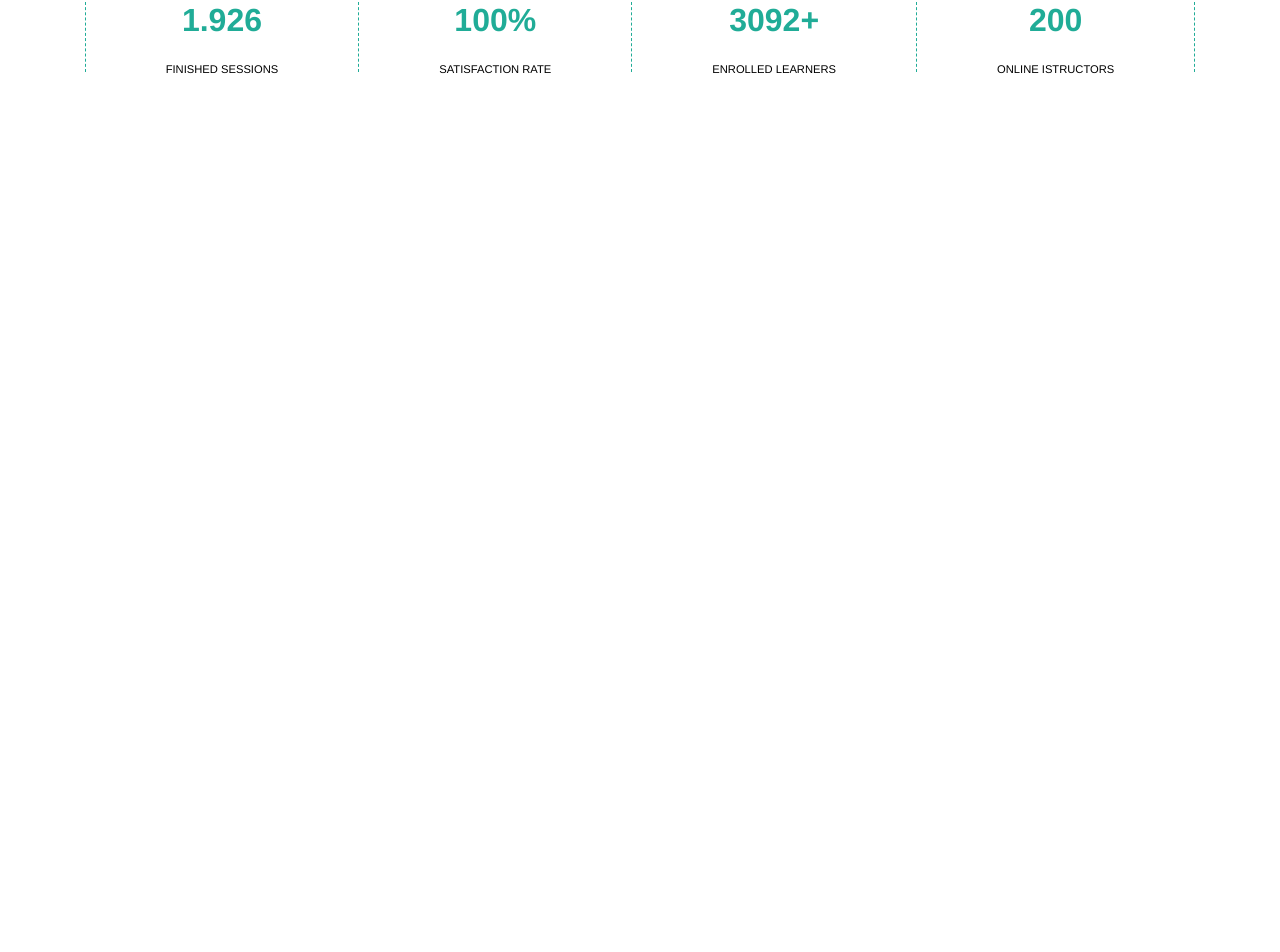
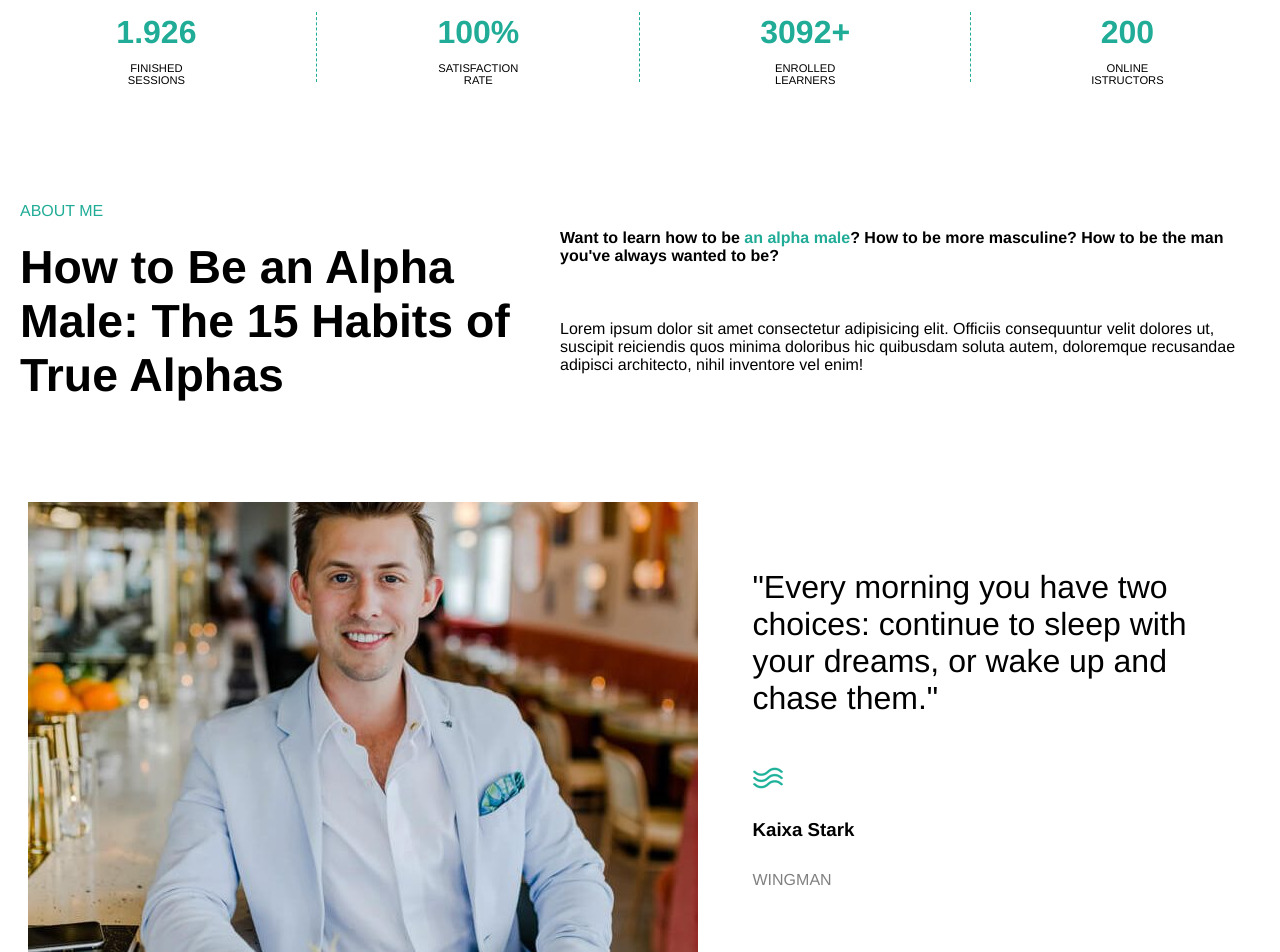
Before and after one commit to Fraianni/proj-html-vuejs, a Vue app: page / in a window 1280 px wide. Shown: the part 818-1770 px from the top of the page. Before the commit the page ends 910 px from the top, so only its background shows below. Built offline with nearby package versions, Linux system fonts and the light colour scheme.

Commit message:
parte youtube preview ok

```diff
--- a/src/components/AboutMeComponent.vue
+++ b/src/components/AboutMeComponent.vue
@@ -1,5 +1,14 @@
 <template>
-  <div></div>
+  <div class="about_me">
+    <div class="alpha">
+        <p>ABOUT ME</p>
+        <h1>How to Be an Alpha Male: The 15 Habits of True Alphas</h1>
+    </div>
+    <div class="alpha_description">
+        <p class="title"> Want to learn how to be <span>an alpha male</span>? How to be more masculine? How to be the man you've always wanted to be?</p>
+        <p>Lorem ipsum dolor sit amet consectetur adipisicing elit. Officiis consequuntur velit dolores ut, suscipit reiciendis quos minima doloribus hic quibusdam soluta autem, doloremque recusandae adipisci architecto, nihil inventore vel enim!</p>
+    </div>
+  </div>
 </template>
 
 <script>
@@ -8,6 +17,40 @@ export default {
 }
 </script>
 
-<style>
+<style scoped lang="scss">
+    .about_me{
+        display: flex;
+        justify-content: space-around;
+        margin-top: 100px;
+        text-align: left;
+
+        >*{
+        }
+        .alpha{
+            max-width: 500px;
+
+            h1{
+                font-size:2.9rem;
+                margin-top: 20px;
+            }
+            p{
+                color: #20ac97;
+            }
+        }
+        .alpha_description{
+            display: flex;
+            flex-direction: column;
+            justify-content: space-around;
+            max-width: 700px;
+
+            .title{
+                font-weight: bold;
+                span{
+                    color:#20ac97
+
+                }
+            }
+        }
+    }
 
 </style>
--- a/src/components/FeedbackComponent.vue
+++ b/src/components/FeedbackComponent.vue
@@ -36,11 +36,11 @@ export default {
             display: flex;
             flex-direction: column;
             height: 70px;
-            justify-content:space-between;
+            justify-content:space-around;
             align-items: center;
             margin: 20px 0px;
             border-left:1px dashed #20ac97;
-            padding: -0px 80px;
+            padding: 0px 120px;
             &.double{
                 border-right:1px dashed #20ac97;
 
--- a/src/components/HeroHeaderComponent.vue
+++ b/src/components/HeroHeaderComponent.vue
@@ -26,6 +26,7 @@ export default {
         justify-content: space-around;
         align-items: center;
         margin-top: 100px;
+
         .HeaderImg{
             background-image: url('../assets/motivation/images/home-movation-shape-face.png');
             background-size: contain;
@@ -41,6 +42,9 @@ export default {
             font-size: 2rem;
             p{
                 font-size: 1rem;
+            }
+            h1{
+                margin: 40px 0px;
             }
             h5{
                 font-size: 1rem;
--- a/src/components/NavComponent.vue
+++ b/src/components/NavComponent.vue
@@ -59,15 +59,15 @@ export default {
         display: flex;
         justify-content: space-around;
         align-items: center;
-        padding-top: 10px;
+        padding-top: 20px;
 
         ul{
             display: flex;
             list-style: none;
             text-decoration: none;
-            transform: translateY(+25%);
+            // transform: translateY(+25%);
             li{
-                margin-right: 10px;
+                padding: 0px 20px;
                 color: #171520;
                 a{
                     text-decoration: none;
--- a/src/components/PanoramaComponent.vue
+++ b/src/components/PanoramaComponent.vue
@@ -2,6 +2,7 @@
     <div>
         <FeedbackComponent />
         <AboutMeComponent />
+        <YouTubeComponent />
     </div>
 
 </template>
@@ -9,11 +10,13 @@
 <script>
 import FeedbackComponent from './FeedbackComponent.vue'
 import AboutMeComponent from './AboutMeComponent.vue'
+import YouTubeComponent from './YouTubeComponent.vue'
 export default {
     name:'PanoramaComponent',
     components:{
         FeedbackComponent,
         AboutMeComponent,
+        YouTubeComponent
 
 
     }
--- /dev/null
+++ b/src/components/YouTubeComponent.vue
@@ -0,0 +1,52 @@
+<template>
+  <div class="container">
+    <div class="video_preview">
+        <img src="../assets/motivation/images/home-movation-video-poster-670x450.jpg" alt="">
+    </div>
+    <div class="video_info">
+        <p>"Every morning you have two choices: continue to sleep with your dreams, or wake up and chase them."</p>
+        <img src="../assets/motivation/images/home-movation-shape-01.png" alt="">
+        <h3>Kaixa Stark</h3>
+        <span>WINGMAN</span>
+    </div>
+  </div>
+</template>
+
+<script>
+export default {
+    name:'YouTubeComponent'
+}
+</script>
+
+<style scoped lang="scss">
+    .container{
+        margin-top: 100px;
+        display: flex;
+        justify-content: space-around;
+        .video_preview{
+            img{
+                width: 100%;
+            }
+        }
+        .video_info{
+            max-width: 500px;
+            text-align: left;
+            display: flex;
+            flex-direction: column;
+            justify-content: center;
+            p{
+                font-size: 2rem;
+            }
+            img{
+                width: 30px;
+                margin-top: 50px;
+            }
+            h3{
+                margin:30px 0px
+            }
+            span{
+                color:grey
+            }
+        }
+    }
+</style>
```
Lines whose indentation alone changed are shown as unchanged.
